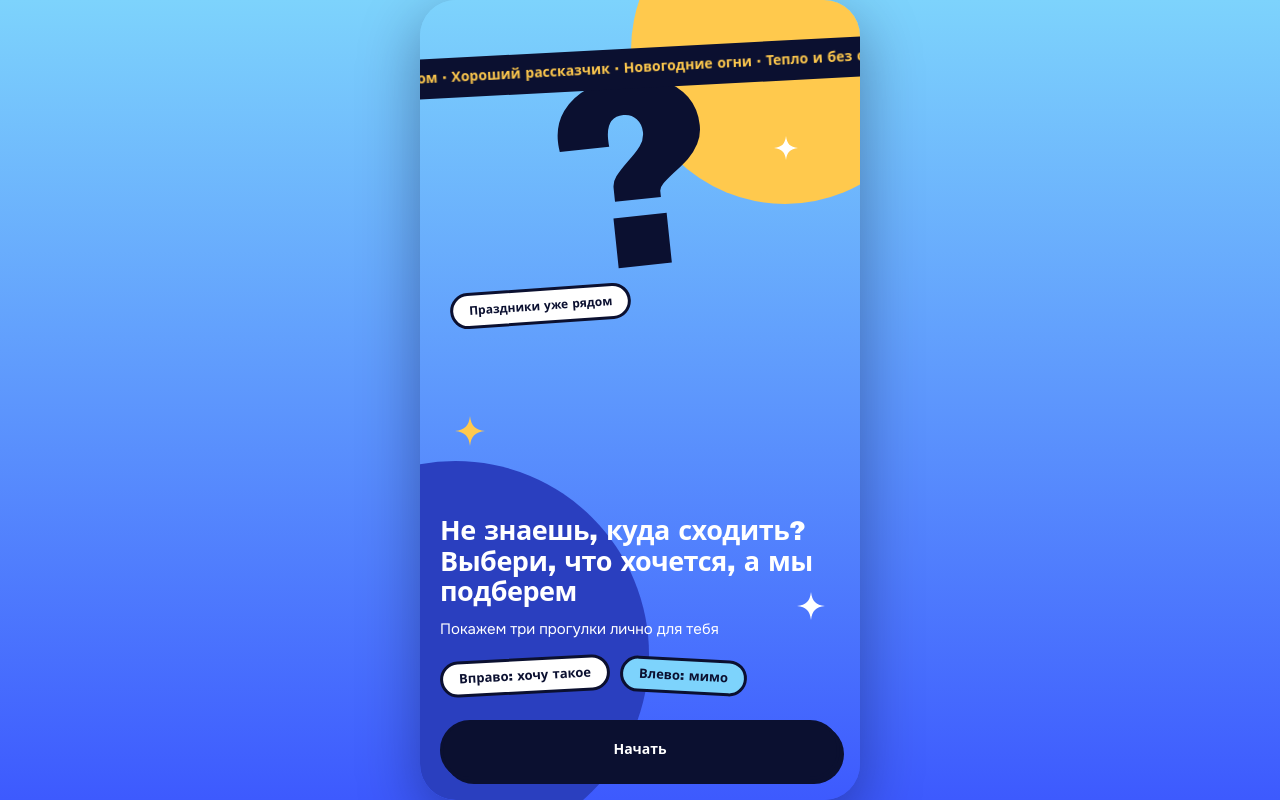
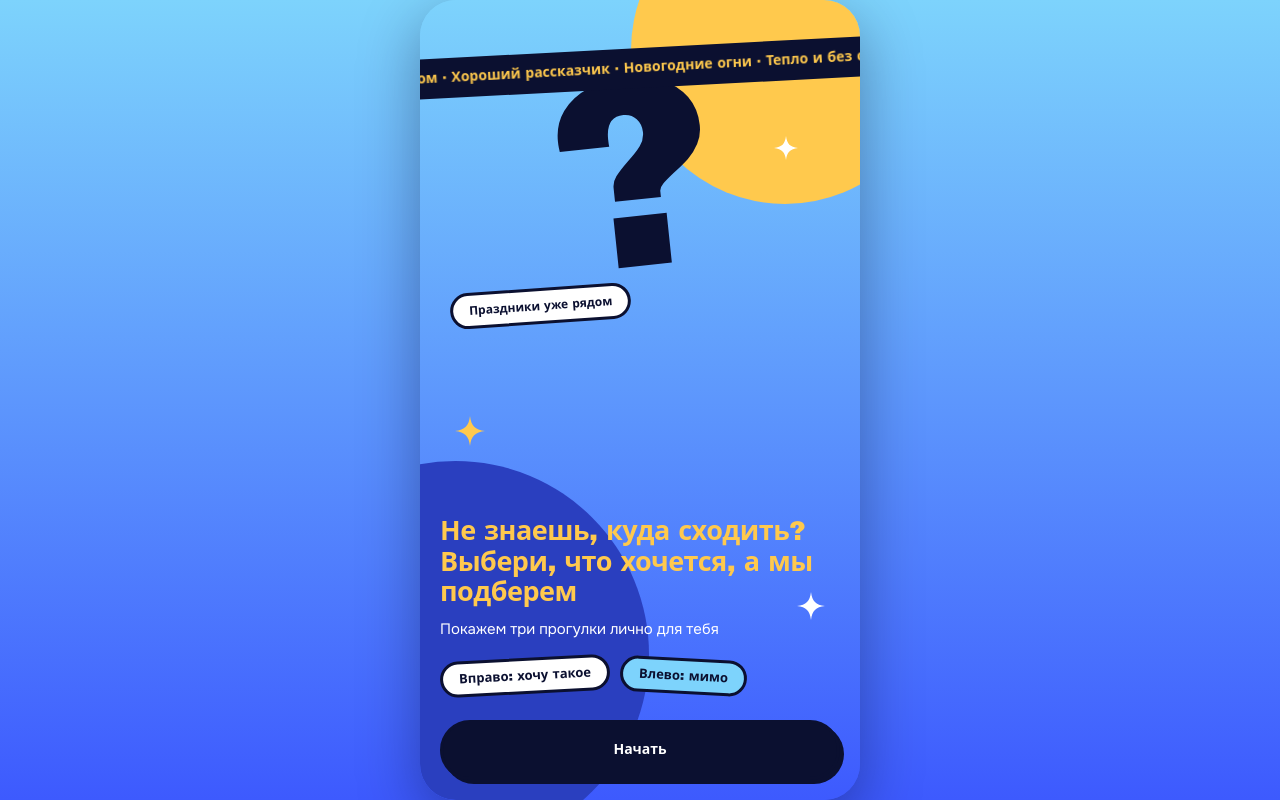
Before and after one commit to qqnastas/nevatrip-pod-nastroenie, a plain HTML site: page site/index.html in a window 1280 px wide. Drawn offline with Linux system fonts and the light colour scheme; files whose address does not match are found by name; a web font is replaced by a local one.

Commit message:
Золотой заголовок на старте

```diff
--- a/site/index.html
+++ b/site/index.html
@@ -48,7 +48,7 @@ h1,h2,h3,p{margin:0}
 .q{position:absolute;left:30%;top:62px;font-family:var(--display);font-weight:900;font-size:min(62vw,270px);line-height:.85;transform:rotate(-6deg);z-index:1}
 #season{position:absolute;left:30px;top:min(36vh,300px);transform:rotate(-4deg);z-index:2}
 .start-body{margin-top:auto;display:flex;flex-direction:column;gap:12px;position:relative;z-index:2}
-.start-body h1{color:#fff;font-family:var(--display);font-weight:900;font-size:min(7vw,27px);line-height:1.12;letter-spacing:-.5px}
+.start-body h1{color:var(--gold);font-family:var(--display);font-weight:900;font-size:min(7vw,27px);line-height:1.12;letter-spacing:-.5px}
 .start-body p{color:#fff;font-size:15px;line-height:21px}
 .gest{display:flex;flex-wrap:wrap;gap:10px;margin:6px 0 14px}
 .gest .sticker:nth-child(1){transform:rotate(-3deg);font-size:13px}
```
